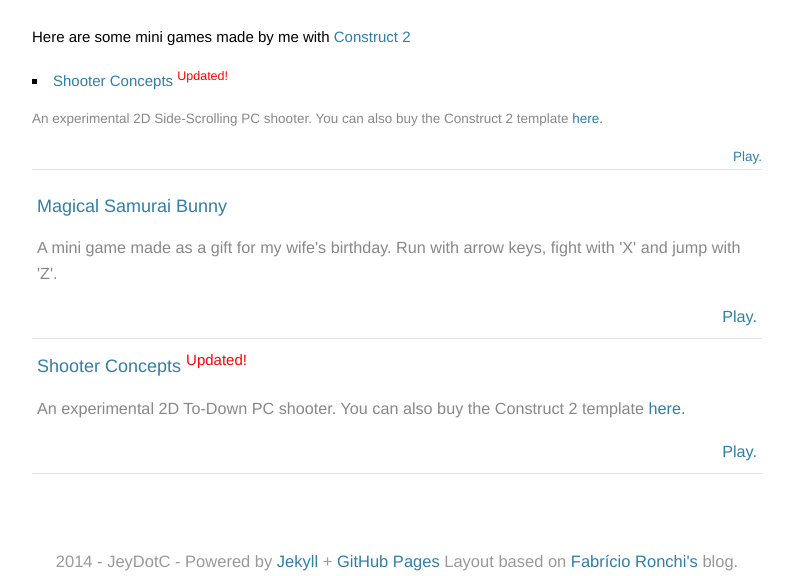
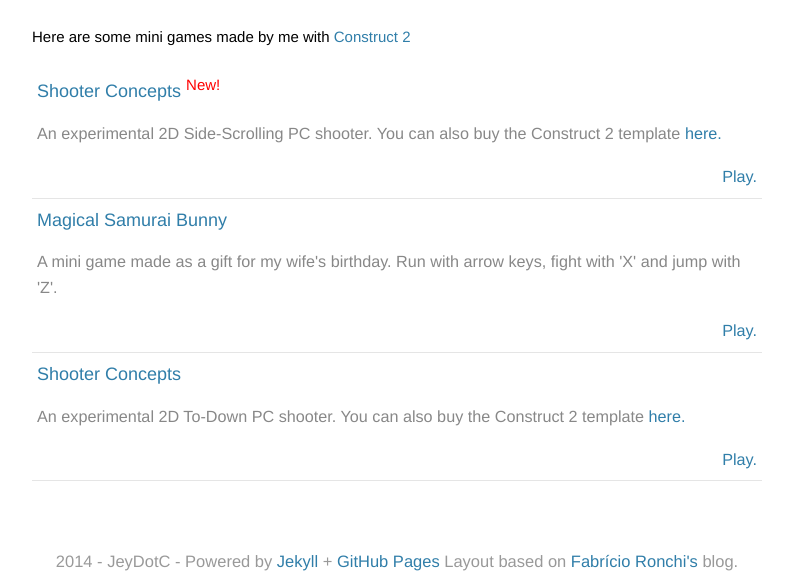
Before and after one commit to JeyDotC/jeydotc.github.io, a Jekyll site: the page built from construct2/index.html, in a window 1280 px wide, cut to the strip 324-900 px from the top of the page. Shown: the whole strip, without its empty margins (243-1036 px from the left). Built offline with Jekyll 4.4.1, drawn with Linux system fonts in a browser that asks for light colours; some web fonts are replaced; Markdown is read by kramdown in place of the engine named in the settings.

Commit message:
Fixed link formatting

```diff
--- a/construct2/index.html
+++ b/construct2/index.html
@@ -7,8 +7,9 @@ image: /img/contact-background.jpg
     <div class="posts">
         <section class="my-container content">
             <p>Here are some mini games made by me with <a href="https://www.scirra.com/construct2" target="_blank">Construct 2</a></p>
+            <ul class="listing">
                 <li class="my-li">
-                    <a href="/construct2-games/Shooter-SideScroller/" target="_blank">Shooter Concepts <sup style="color:red">Updated!</sup></a>
+                        <a href="/construct2-games/Shooter-SideScroller/" target="_blank">Shooter Concepts <sup style="color:red">New!</sup></a>
                         <p class="excerpt">
                             An experimental 2D Side-Scrolling PC shooter. You can also buy the Construct 2 template
                             <a href="https://www.scirra.com/store/royalty-free-game-templates/side-scrolling-shooter-template-3880" target="_blank">here.</a>
@@ -17,7 +18,6 @@ image: /img/contact-background.jpg
                             <a href="/construct2-games/Shooter-SideScroller/" target="_blank">Play.</a>
                         </div>
                 </li>
-            <ul class="listing">
                 <li class="my-li">
                     <a href="/construct2-games/Magical-Samuray-Bunny/" target="_blank">Magical Samurai Bunny</a>
                     <p class="excerpt">
@@ -28,7 +28,7 @@ image: /img/contact-background.jpg
                     </div>
                 </li>
                 <li class="my-li">
-                    <a href="/construct2-games/Shooter-Concepts/" target="_blank">Shooter Concepts <sup style="color:red">Updated!</sup></a>
+                    <a href="/construct2-games/Shooter-Concepts/" target="_blank">Shooter Concepts</a>
                     <p class="excerpt">
                         An experimental 2D To-Down PC shooter. You can also buy the Construct 2 template
                         <a href="https://www.scirra.com/store/royalty-free-game-templates/top-down-shooter-template-2942" target="_blank">here.</a>
```
Lines whose indentation alone changed are shown as unchanged.
